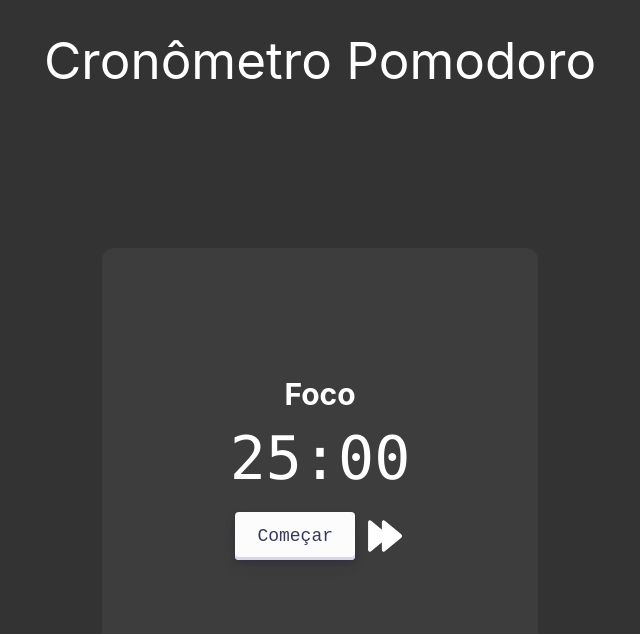
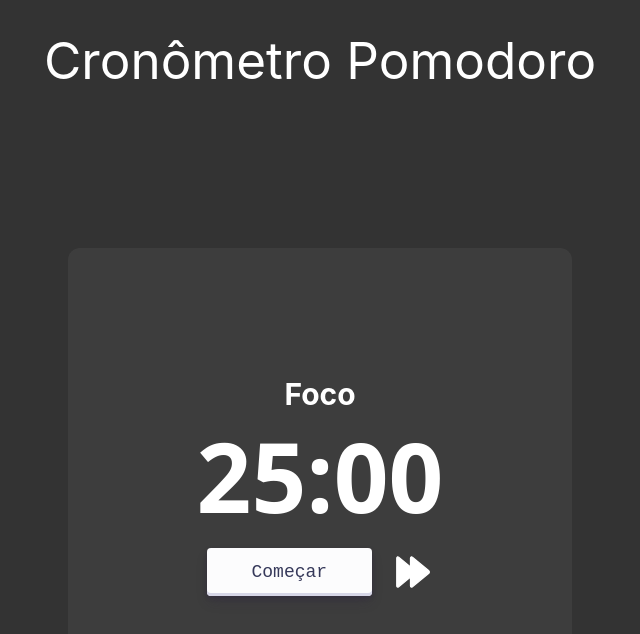
Before and after one commit to odouglasoliveira/pomodoro-timer, a Vue app: page / in a window 1280 px wide. Shown: the top 634 px of the page, without its empty margins (320-960 px from the left). Built offline with nearby package versions, Linux system fonts and the light colour scheme; no server answers.

Commit message:
troca fonte do timer

```diff
--- a/src/components/Timer.vue
+++ b/src/components/Timer.vue
@@ -123,7 +123,7 @@ onMounted(() => {
     <h1 class="text-3xl font-bold mb-4 text-white">
       {{ currentMode === "pomodoro" ? "Foco" : "Descanse" }}
     </h1>
-    <p class="text-6xl font-mono mb-6 text-white">
+    <p class="text-8xl font-bold font-sans mb-6 text-white">
       {{ formattedTime }}
     </p>
     <div class="flex w-full justify-around items-center">
```
